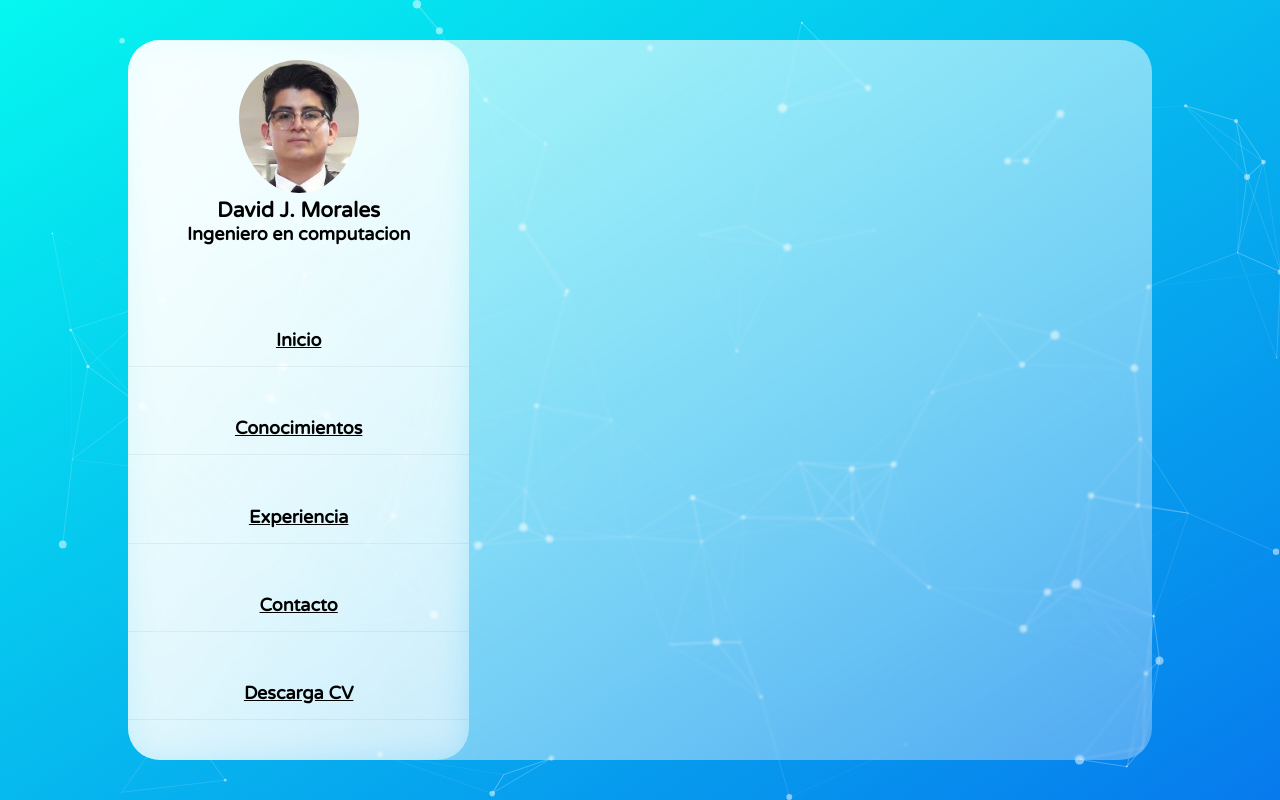
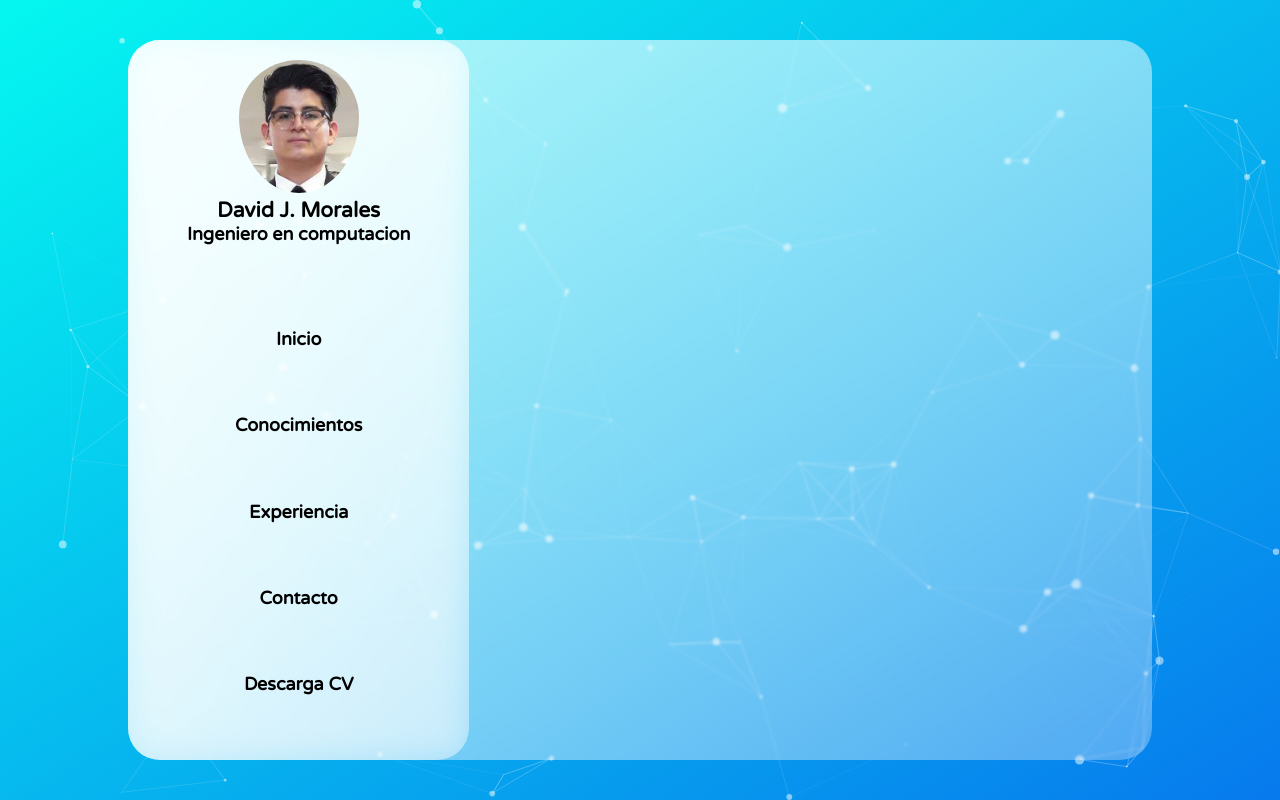
Before and after one commit to JirelMM/PrimeraWeb, a plain HTML site: page index.html in a window 1280 px wide. Drawn offline with Linux system fonts and the light colour scheme.

Commit message:
SideBar V3

```diff
--- a/Styles.css
+++ b/Styles.css
@@ -82,9 +82,8 @@ body{
 .glass .barra ul li{
     margin-top: 10%;
     padding: 15px;
-    border-bottom: 1px solid #bdb8d7;
-    border-bottom: 1px solid rgba(0,0,0,0.05);
-    border-top: 1px solid rgba(255,255,255,0.05);
+
+
 }
 
 .glass .barra ul li a{
@@ -108,3 +107,7 @@ body{
     flex: 2;
     display: flex;
 }
+
+a:link, a:visited, a:active {
+    text-decoration:none;
+}
```
Also changed, not shown: 1 other file.
